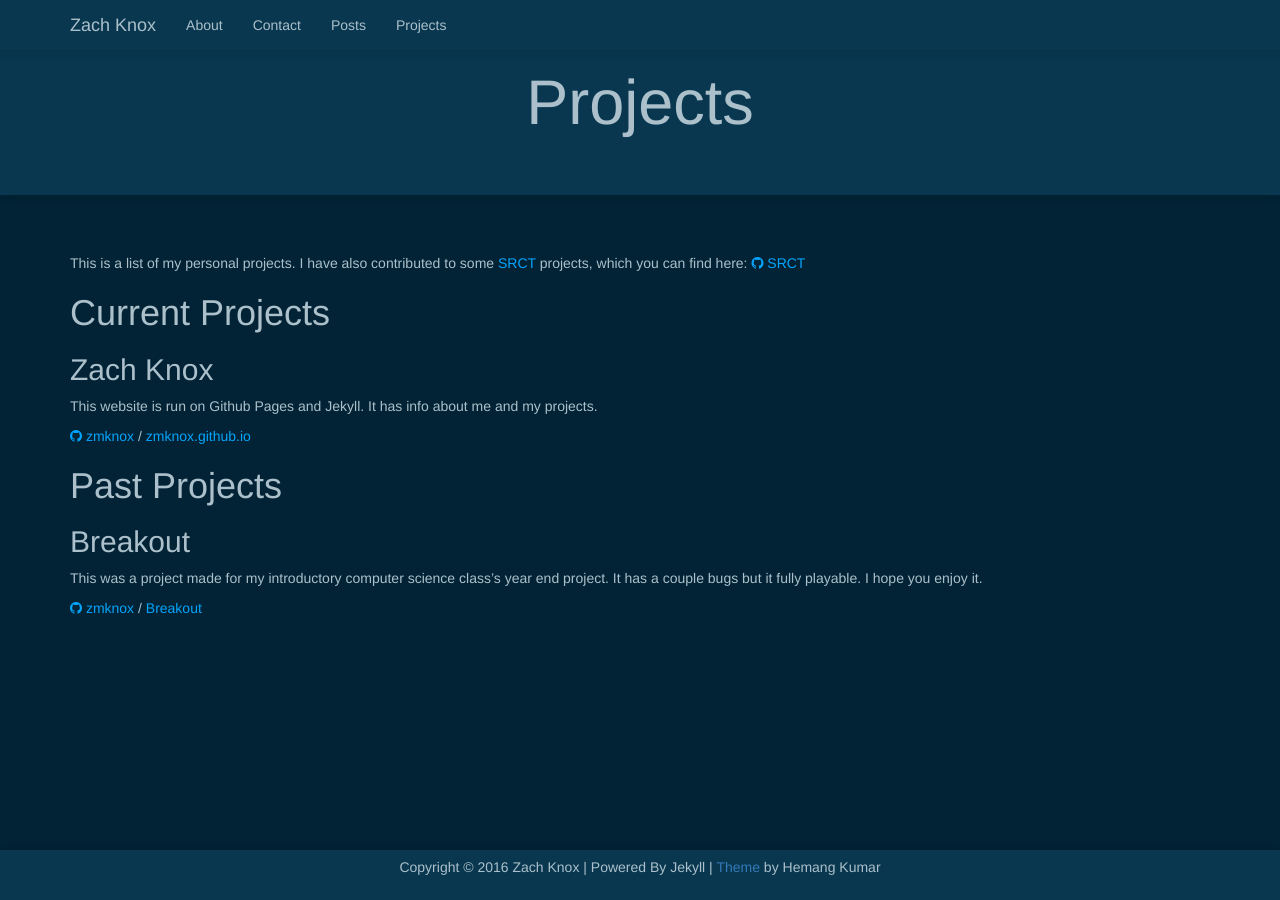
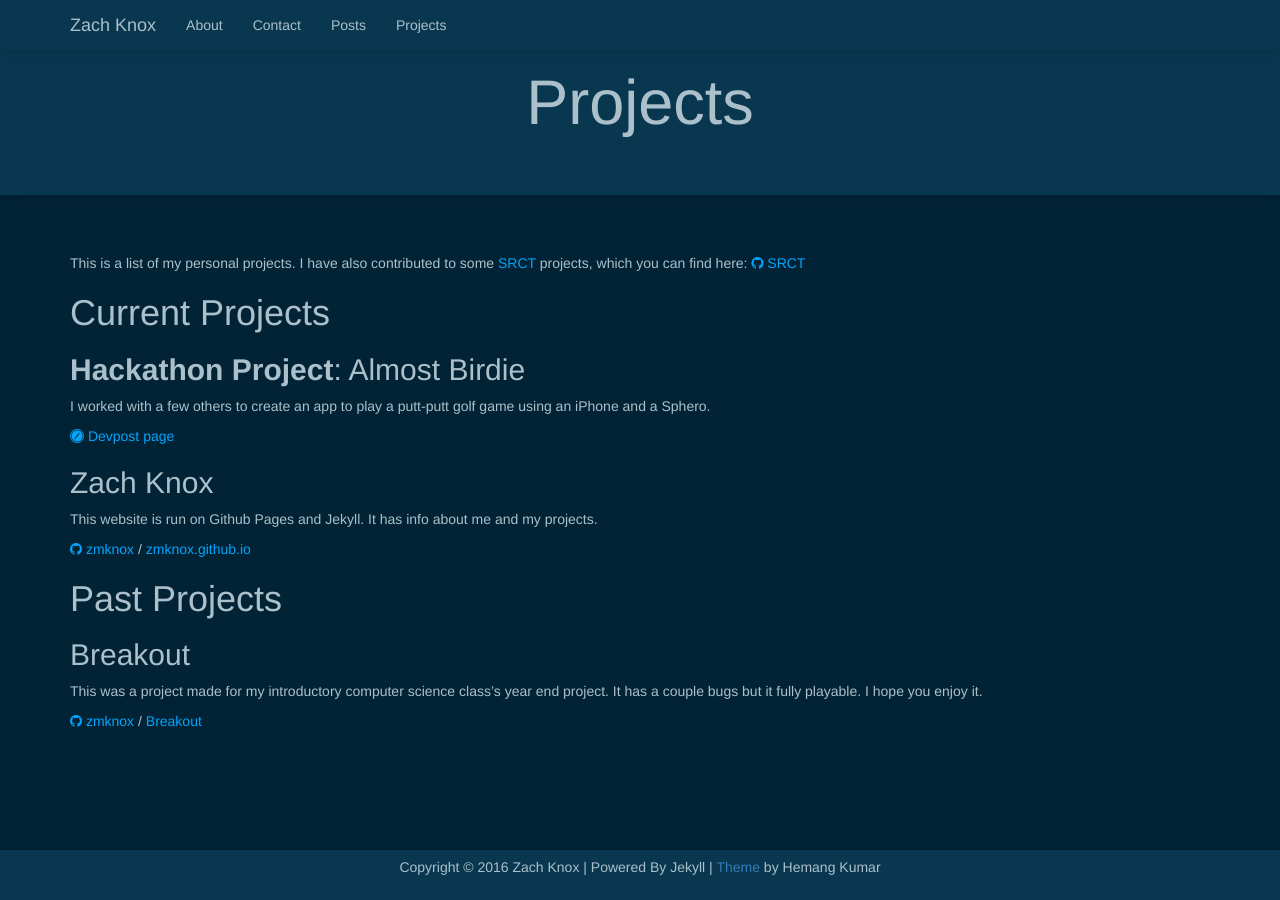
Before and after one commit to zmknox/zmknox.github.io, a Jekyll site: the page built from projects.md, in a window 1280 px wide. Built offline with Jekyll 4.4.1, drawn with Linux system fonts in a browser that asks for light colours; nearby versions of some CDN libraries; some web fonts are replaced.

Commit message:
hackathon project yay

```diff
--- a/projects.md
+++ b/projects.md
@@ -13,6 +13,10 @@ which you can find here: [<i class="fa fa-github"></i> SRCT](https://github.com/
 Current Projects
 ================
 
+## **Hackathon Project**: Almost Birdie
+I worked with a few others to create an app to play a putt-putt golf game using an iPhone and a Sphero.
+
+[<i class="fa fa-safari"></i> Devpost page](https://devpost.com/software/sphero-putt-putt-practice)
 
 ## Zach Knox
 This website is run on Github Pages and Jekyll. It has info about me and my
```
